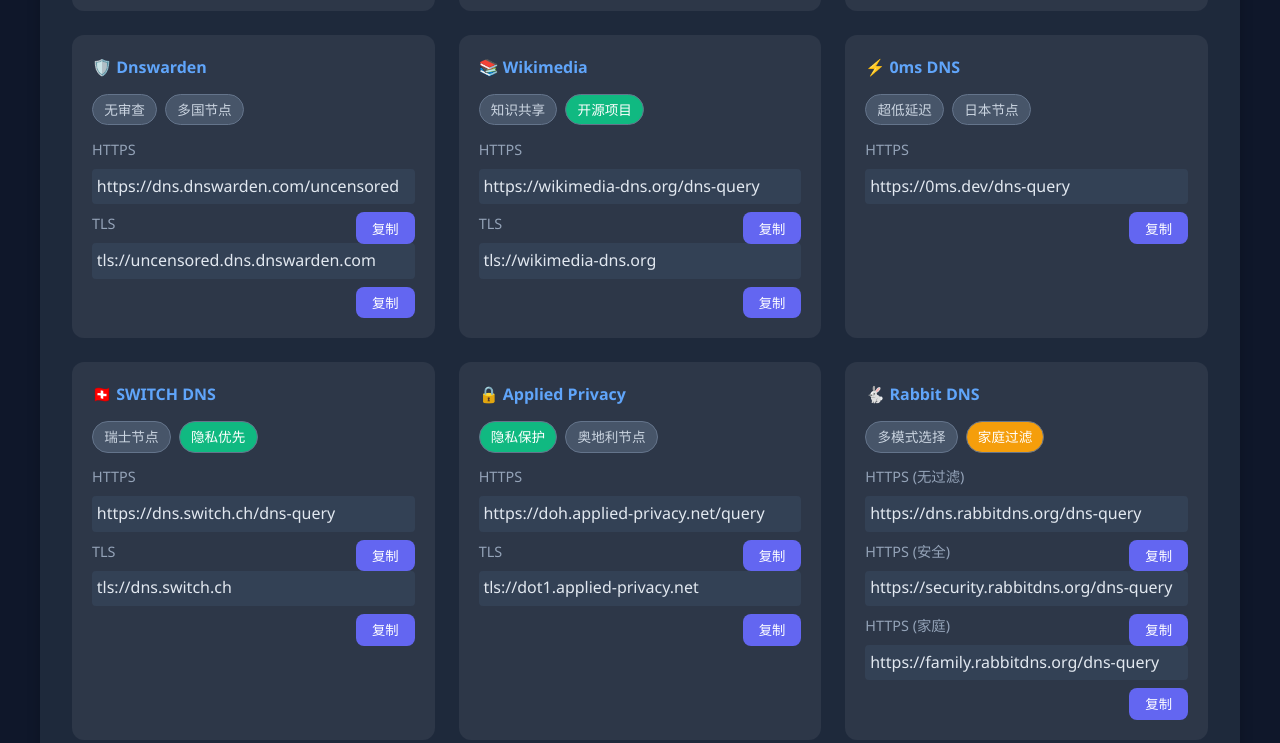
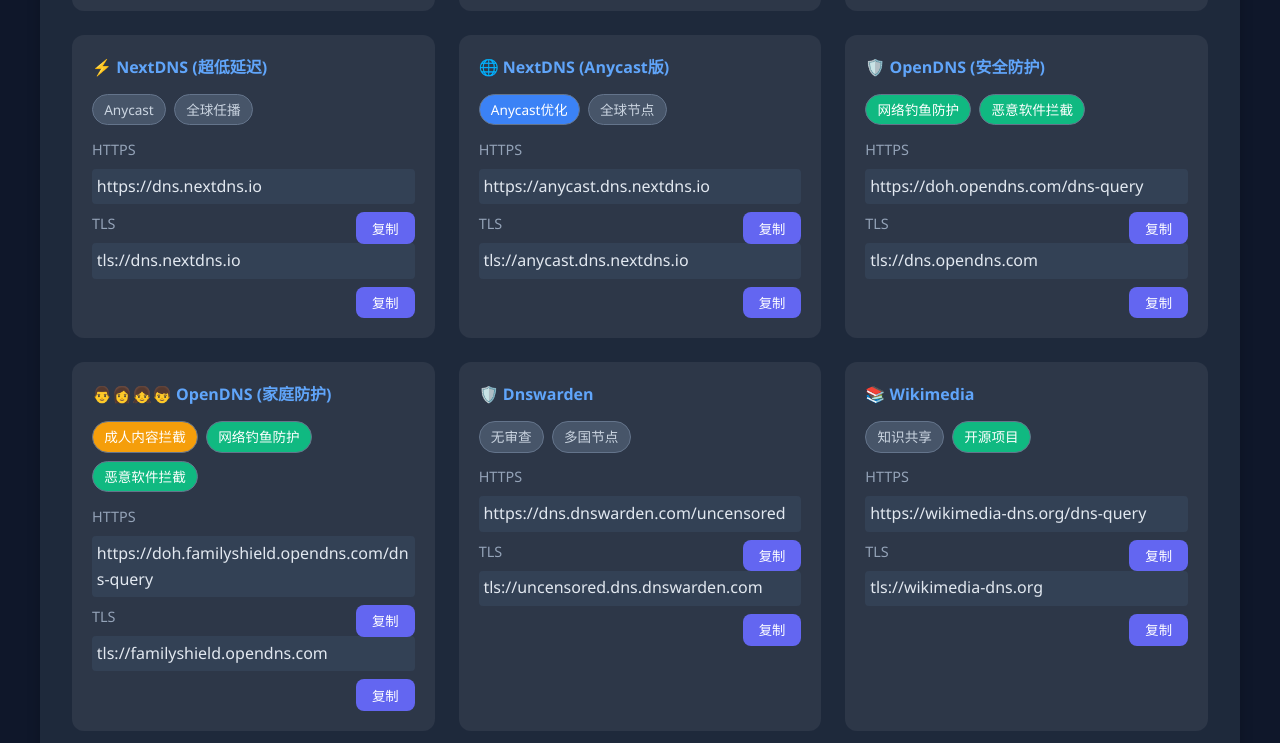
Before and after one commit to tianming25/8712da, a plain HTML site: page index.html in a window 1280 px wide. Shown: the part 4094-4837 px from the top of the page. Drawn offline with Linux system fonts and the light colour scheme.

Commit message:
Add files via upload

```diff
--- a/index.html
+++ b/index.html
@@ -974,6 +974,63 @@ html {
 
 
 <div class="dns-item">
+    <div class="provider">⚡ NextDNS (超低延迟)</div>
+    <div class="tags">
+        <span class="tag">Anycast</span>
+        <span class="tag">全球任播</span>
+    </div>
+    <div class="protocol">HTTPS</div>
+    <code>https://dns.nextdns.io</code>
+    <button class="copy-btn" onclick="copyText('https://dns.nextdns.io')">复制</button>
+    <div class="protocol">TLS</div>
+    <code>tls://dns.nextdns.io</code>
+    <button class="copy-btn" onclick="copyText('tls://dns.nextdns.io')">复制</button>
+</div>
+
+<div class="dns-item">
+    <div class="provider">🌐 NextDNS (Anycast版)</div>
+    <div class="tags">
+        <span class="tag special">Anycast优化</span>
+        <span class="tag">全球节点</span>
+    </div>
+    <div class="protocol">HTTPS</div>
+    <code>https://anycast.dns.nextdns.io</code>
+    <button class="copy-btn" onclick="copyText('https://anycast.dns.nextdns.io')">复制</button>
+    <div class="protocol">TLS</div>
+    <code>tls://anycast.dns.nextdns.io</code>
+    <button class="copy-btn" onclick="copyText('tls://anycast.dns.nextdns.io')">复制</button>
+</div>
+
+<div class="dns-item">
+    <div class="provider">🛡️ OpenDNS (安全防护)</div>
+    <div class="tags">
+        <span class="tag security">网络钓鱼防护</span>
+        <span class="tag security">恶意软件拦截</span>
+    </div>
+    <div class="protocol">HTTPS</div>
+    <code>https://doh.opendns.com/dns-query</code>
+    <button class="copy-btn" onclick="copyText('https://doh.opendns.com/dns-query')">复制</button>
+    <div class="protocol">TLS</div>
+    <code>tls://dns.opendns.com</code>
+    <button class="copy-btn" onclick="copyText('tls://dns.opendns.com')">复制</button>
+</div>
+
+<div class="dns-item">
+    <div class="provider">👨👩👧👦 OpenDNS (家庭防护)</div>
+    <div class="tags">
+        <span class="tag filter">成人内容拦截</span>
+        <span class="tag security">网络钓鱼防护</span>
+        <span class="tag security">恶意软件拦截</span>
+    </div>
+    <div class="protocol">HTTPS</div>
+    <code>https://doh.familyshield.opendns.com/dns-query</code>
+    <button class="copy-btn" onclick="copyText('https://doh.familyshield.opendns.com/dns-query')">复制</button>
+    <div class="protocol">TLS</div>
+    <code>tls://familyshield.opendns.com</code>
+    <button class="copy-btn" onclick="copyText('tls://familyshield.opendns.com')">复制</button>
+</div>
+
+<div class="dns-item">
                     <div class="provider">🛡️ Dnswarden</div>
                     <div class="tags">
                         <span class="tag">无审查</span>
@@ -1281,6 +1338,17 @@ html {
                     <code>tls://dns.us.futuredns.eu.org</code>
                     <button class="copy-btn" onclick="copyText('tls://dns.us.futuredns.eu.org')">复制</button>
                 </div>
+<!-- 新增至国际DNS部分 -->
+<div class="dns-item">
+    <div class="provider">🇨🇱 NIC Chile</div>
+    <div class="tags">
+        <span class="tag">智利节点</span>
+        <span class="tag security">DNSSEC支持</span>
+    </div>
+    <div class="protocol">TLS</div>
+    <code>tls://dnsotls.lab.nic.cl</code>
+    <button class="copy-btn" onclick="copyText('tls://dnsotls.lab.nic.cl')">复制</button>
+</div>
 
 <div class="dns-item">
     <div class="provider">🛡️ HaGeZi's DNSwarden (Light)</div>
```
